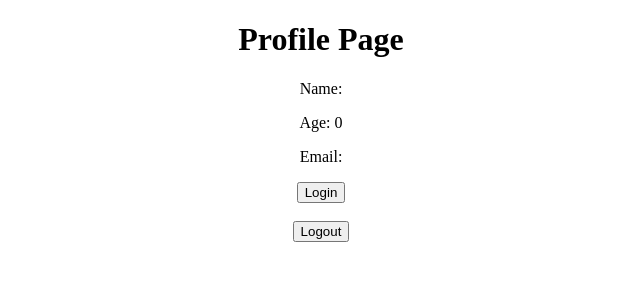
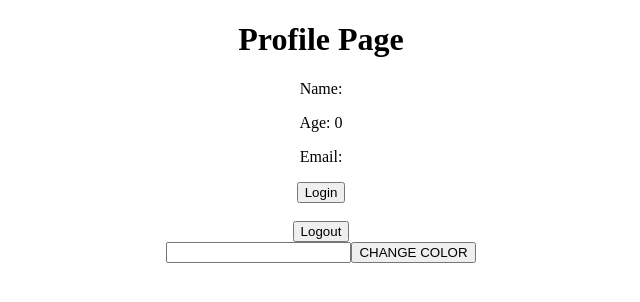
Before and after one commit to uzairafridi00/react-learning, a React (Create React App) app in the folder REDUX-LEARNING/redux-beginner/: page / in a window 1280 px wide. Shown: the top 302 px of the page, without its empty margins (319-959 px from the left). Built offline with nearby package versions, Linux system fonts and the light colour scheme.

Commit message:
Update App.tsx
It is changing the color internally but now we have to apply on other components

```diff
--- a/REDUX-LEARNING/redux-beginner/src/App.tsx
+++ b/REDUX-LEARNING/redux-beginner/src/App.tsx
@@ -1,5 +1,6 @@
 import React from 'react';
 import './App.css';
+import { ChangeColor } from './components/ChangeColor';
 
 import { Login } from './components/Login';
 import { Profile } from './components/Profile';
@@ -9,6 +10,7 @@ function App() {
     <div className='App'>
       <Profile />
       <Login />
+      <ChangeColor />
     </div>
   );
 }
```
